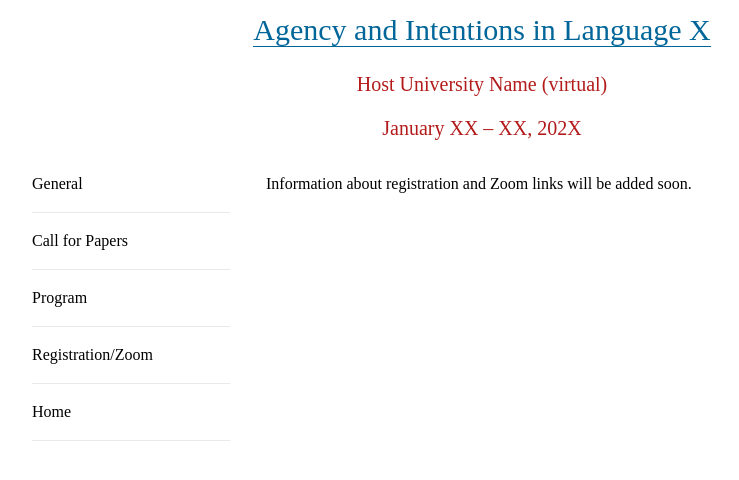
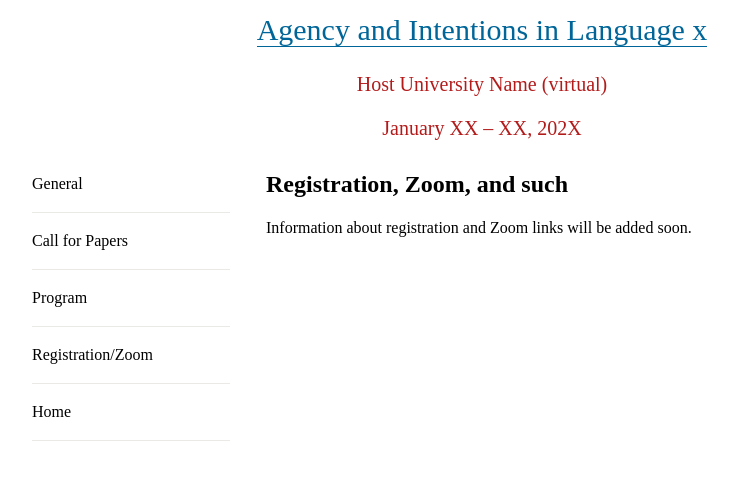
Before and after one commit to ail-workshop/AILn-Workshop-template, a plain HTML site: page registration.html in a window 1280 px wide. Shown: the part 424-904 px from the top of the page, without its empty margins (158-897 px from the left). Drawn offline with Linux system fonts and the light colour scheme.

Commit message:
final updates

```diff
--- a/registration.html
+++ b/registration.html
@@ -21,7 +21,7 @@
            <br>
            <div id="location-div" >
              <span id="location" >
-               <a href="index.html">Agency and Intentions in Language X</a>           <!-- modify X to AIL number -->
+               <a href="index.html">Agency and Intentions in Language x</a>           <!-- modify X to AIL number -->
              </span>
              <br>
              <span id="date" class="alert">
@@ -55,6 +55,7 @@
             </ul>
           </div>
           <div id="content" class="nine columns" >
+            <h2>Registration, Zoom, and such</h2>
             <p>
               Information about registration and Zoom links will be added soon.
             </p>
```
Also changed, not shown: call.html (+1 -1 lines), index.html (+1 -1 lines), program.html (+2 -1 lines), 1 other file.
